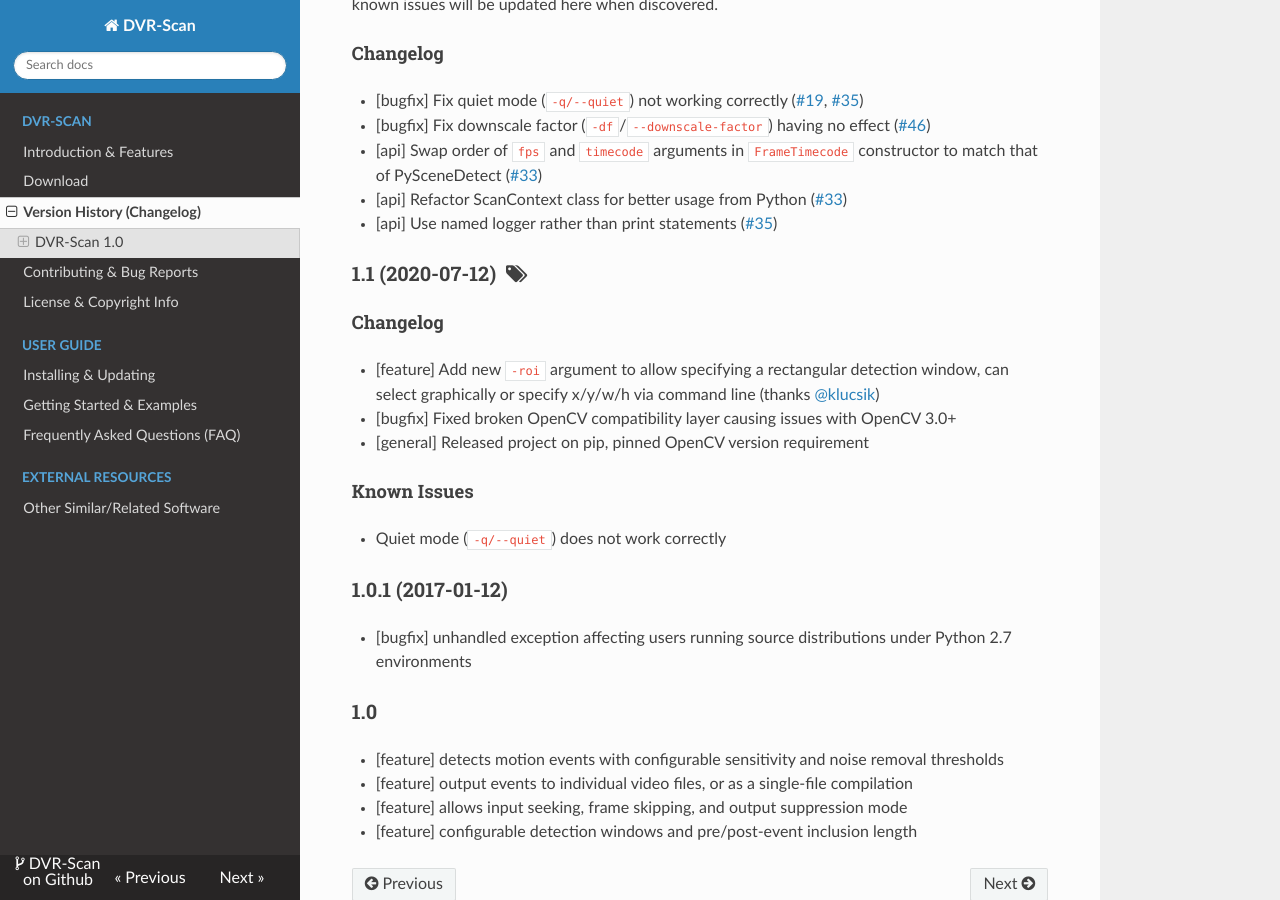
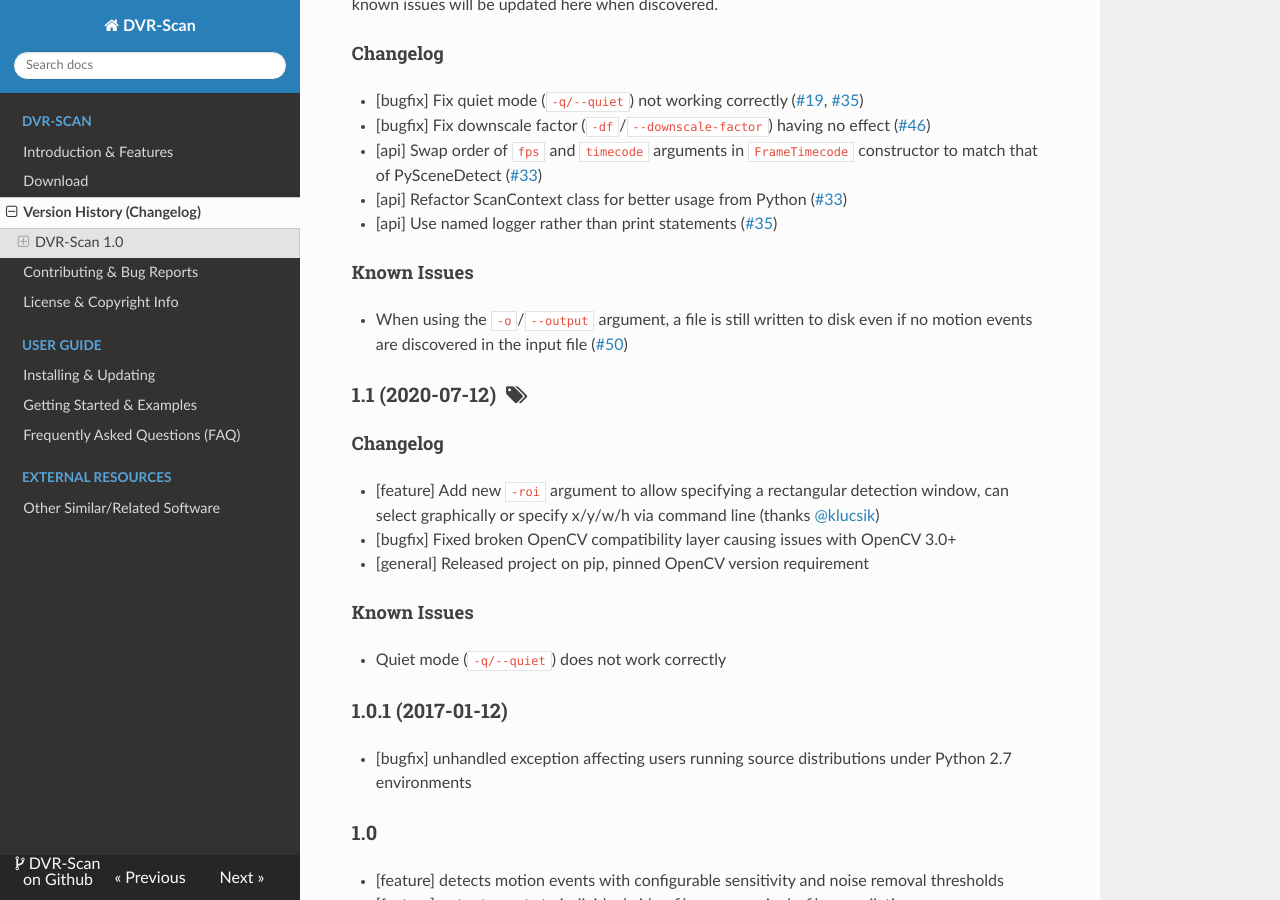
Before and after one commit to Breakthrough/DVR-Scan, an MkDocs documentation site: the page built from docs/changelog.md, in a window 1280 px wide and 900 px high, scrolled down 345 px. Built offline with MkDocs 1.6.1, drawn with Linux system fonts in a browser that asks for light colours; nearby versions of some CDN libraries; old or Windows-style settings are respelled for this version of MkDocs.

Commit message:
Update changelog with known issue #50.

```diff
--- a/docs/changelog.md
+++ b/docs/changelog.md
@@ -17,6 +17,11 @@
  * [api] Swap order of `fps` and `timecode` arguments in `FrameTimecode` constructor to match that of PySceneDetect ([#33](https://github.com/Breakthrough/DVR-Scan/issues/33))
  * [api] Refactor ScanContext class for better usage from Python ([#33](https://github.com/Breakthrough/DVR-Scan/issues/33))
  * [api] Use named logger rather than print statements ([#35](https://github.com/Breakthrough/DVR-Scan/issues/35))
+
+#### Known Issues
+
+ * When using the `-o`/`--output` argument, a file is still written to disk even if no motion events are discovered in the input file ([#50](https://github.com/Breakthrough/DVR-Scan/issues/50))
+
 
 ### 1.1 (2020-07-12) &nbsp;<span class="fa fa-tags"></span>
 
```
